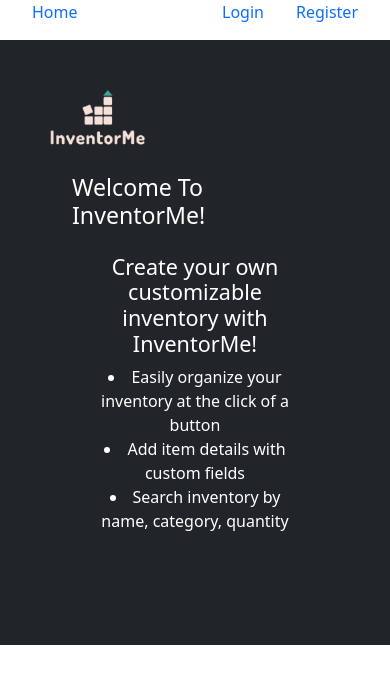
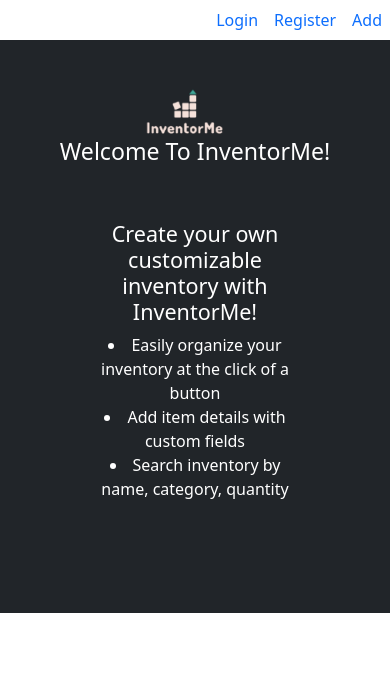
Before and after one commit to LiftOff-AC3/inventorme, a React (Create React App) app in the folder front-end/: page / in a window 390 px wide. Shown: the top 684 px of the page. Built offline with nearby package versions, Linux system fonts and the light colour scheme.

Commit message:
20 Refactored again to make code more readable, updated CSS, added dummy log out link that will require another story to make functional TS

```diff
--- a/front-end/src/App.css
+++ b/front-end/src/App.css
@@ -1,17 +1,40 @@
-ul {
-list-style-type: none;
+.landing-nav {
 display: flex;
-justify-content: space-between;
+justify-content: flex-end;
 align-content: center;
 }
-
-#right-nav {
+.landing-nav-link {
+margin: .5rem;
+}
+.login-nav,
+.register-nav,
+.add-nav{
 display: flex;
-flex-flow: row wrap;
-justify-content: flex-end;
-margin-right: 1rem;
+flex-direction: row;
+justify-content: space-between;
+}
+.login-nav-link,
+.register-nav-link,
+.add-nav-link{
+margin: .5rem;
 }
 
-#right-nav li {
-margin: auto 1em;
+#landing-page {
+display: flex;
+justify-content: space-evenly;
 }
+
+@media(max-width: 800px) {
+#landing-page {
+display: flex;
+flex-direction: column;
+align-items: center;
+text-align: center
+}
+#logo {
+max-width: 80%;
+height: auto;
+
+}
+
+}
--- a/front-end/src/App.js
+++ b/front-end/src/App.js
@@ -1,7 +1,7 @@
-import { useState } from 'react';
 import { BrowserRouter, Routes, Route, Link, useLocation } from 'react-router-dom';
 import './App.css';
 import 'bootstrap/dist/css/bootstrap.min.css';
+import Item from "./components/layout/CreateItemForm"
 import Registration from "./components/layout/Registration";
 import Landing from "./components/layout/Landing";
 import Login from "./components/layout/LoginPage";
@@ -11,31 +11,45 @@ function App() {
         const location = useLocation();
         const isRegistrationPage = location.pathname === '/register';
         const isLoginPage = location.pathname === '/login';
+        const isAddItemPage = location.pathname === '/add';
+        const isLandingPage = location.pathname === '/';
 
         const linkStyle = {
         textDecoration: "none"
         }
+
         return (
           <nav>
-            <ul>
-              <div id="left-nav">
-              <li>
-                <Link to="/" style={linkStyle}>Home</Link>
-              </li>
+              <div>
+              {isLandingPage && (
+                 <div class="landing-nav">
+                    <Link class="landing-nav-link"  to="/login" style={linkStyle}>Login</Link>
+                    <Link class="landing-nav-link"  to="/register" style={linkStyle}>Register</Link>
+                    <Link class="landing-nav-link"  to="/add" style={linkStyle}>Add</Link>
+                 </div>
+              )}
+
+              {isLoginPage && (
+                 <div class="login-nav">
+                   <Link class="login-nav-link"  to="/" style={linkStyle}><img id="logo" src='logo_transparent.png' alt='logo' className="float-start"></img></Link>
+                   <Link class="login-nav-link"  to="/register" style={linkStyle}>Register</Link>
+                </div>
+              )}
+
+              {isRegistrationPage && (
+                  <div class="register-nav">
+                     <Link class="register-nav-link"  to="/" style={linkStyle}><img id="logo" src='logo_transparent.png' alt='logo' className="float-start"></img></Link>
+                     <Link class="register-nav-link"  to="/login" style={linkStyle}>Login</Link>
+                   </div>
+              )}
+
+              {isAddItemPage && (
+                   <div class="add-nav">
+                      <Link class="add-nav-link"  to="/" style={linkStyle}><img id="logo" src='logo_transparent.png' alt='logo' className="float-start"></img></Link>
+                      <Link class="add-nav-link"  to="" style={linkStyle}>Log Out</Link>
+                   </div>
+              )}
               </div>
-              <div id="right-nav">
-              {!isLoginPage && (
-              <li>
-                <Link to="/login" style={linkStyle}>Login</Link>
-              </li>
-              )}
-              {!isRegistrationPage && (
-              <li>
-                <Link to="/register" style={linkStyle}>Register</Link>
-               </li>
-               )}
-               </div>
-            </ul>
           </nav>
         );
       }
@@ -48,6 +62,7 @@ function App() {
                 <Route path="/" element={<Landing />} />
                 <Route path="/login" element={<Login />} />
                 <Route path="/register" element={<Registration />} />
+                <Route path="/add" element={<Item />} />
               </Routes>
           </BrowserRouter>
    </div>
--- a/front-end/src/components/layout/Landing.js
+++ b/front-end/src/components/layout/Landing.js
@@ -6,14 +6,18 @@ export default function Landing(){
     return (
     <>
          <div id='landing-page'  className='bg-dark text-white p-5'>
-            <img src='logo_transparent.png' alt='logo' className="float-start"></img>
-             <h3 className='float-start m-4'>Welcome To InventorMe!</h3>
+            <div id="landing-left-col">
+            <img id="logo" src='logo_transparent.png' alt='logo' className="float-start"></img>
+             </div>
+             <div id="landing-right-col">
+             <h3 className='text-center'>Welcome To InventorMe!</h3>
              <p className="bg-dark text-white p-5 text-center">
              <h4>Create your own customizable inventory with InventorMe!</h4>
                 <li>Easily organize your inventory at the click of a button</li>
                   <li>Add item details with custom fields</li>
                     <li>Search inventory by name, category, quantity</li>
                     </p>
+              </div>
         </div>
        </>
     );
```
